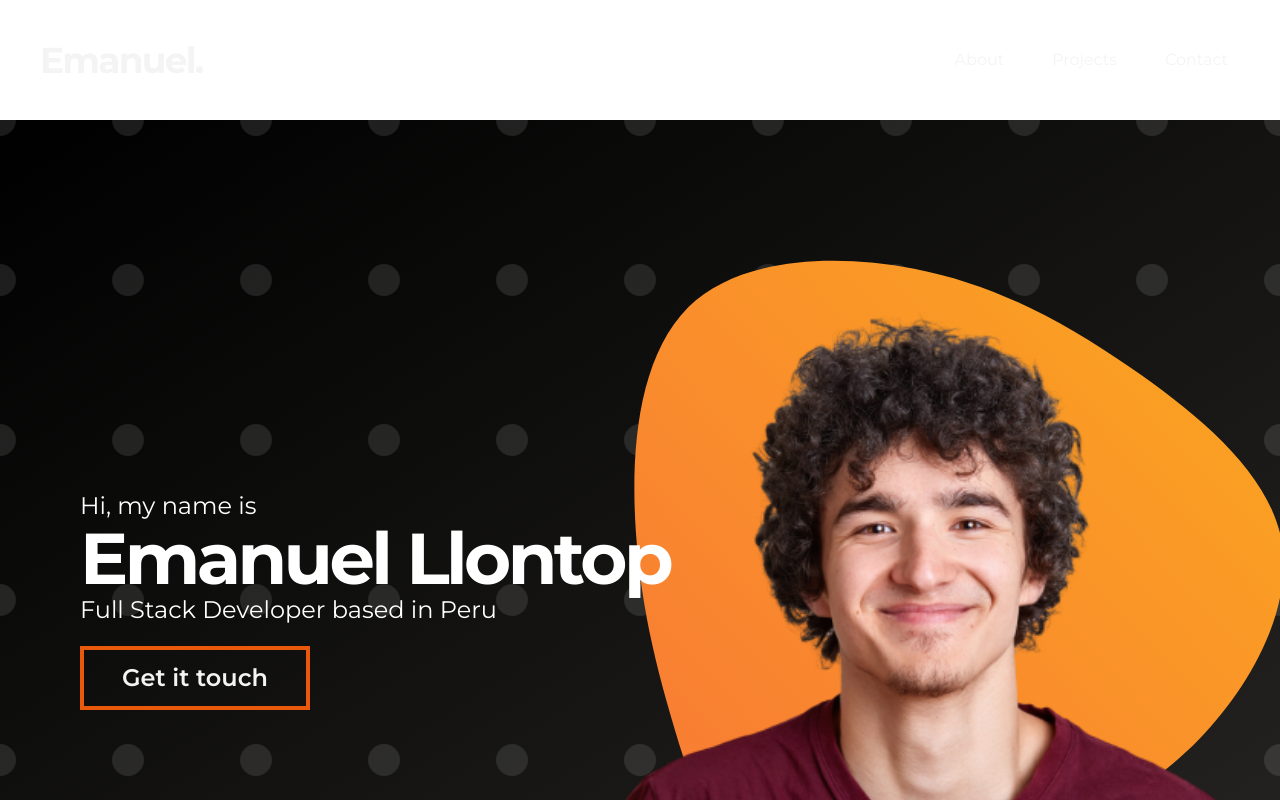
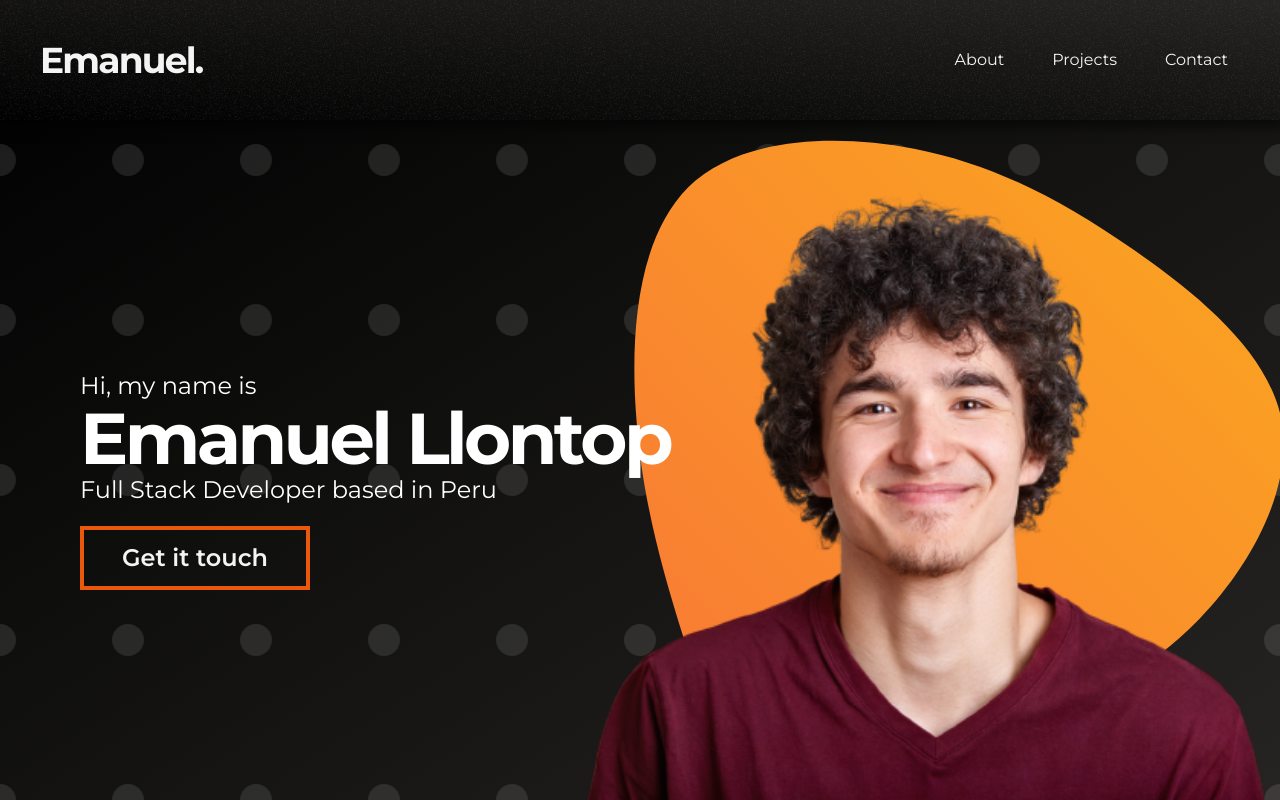
Before and after one commit to WillAvatec/portfolio, a React (Vite) app: page / in a window 1280 px wide. Shown: the top 800 px of the page. Built offline with nearby package versions, Linux system fonts and the light colour scheme.

Commit message:
chore: Uncomment useScroll hook

```diff
--- a/src/components/Header/Header.tsx
+++ b/src/components/Header/Header.tsx
@@ -1,20 +1,18 @@
 import { PropsWithChildren } from "react";
 import NavItem from "./ListItem";
+import useScroll from "../../hooks/useScroll/useScroll";
 
 type HeaderProps = {
   toggleMenu: (value: boolean) => void;
 };
 
 export default function Header({ toggleMenu }: HeaderProps) {
-  /*
   const show = useScroll();
   const shouldShow = show ? "translate-y-0" : "-translate-y-full";
-  This should be used on the header tag
-  */
 
   return (
     <header
-      className={`w-full relative top-0 left-0 z-30 overflow-hidden font-semibold transition-all font-Montserrat text-blackest`}
+      className={`fixed header-bg w-full top-0 left-0 z-30 overflow-hidden font-semibold transition-all font-Montserrat text-blackest ${shouldShow}`}
     >
       <HeaderWrapper>
         <div className="font-black z-10 text-xl sm:text-4xl sm:w-max tracking-tighter transition-transform ease-in-out hover:scale-110">
@@ -67,13 +65,3 @@ const NavBar = ({ toggleMenu }: HeaderProps) => {
     </nav>
   );
 };
-
-/* Protoype for creating reactive background */
-/* const HeaderBackground = () => {
-  return (
-    <div
-      id="header-background"
-      className=" absolute w-full h-full bg-orange-500 transition-colors"
-    ></div>
-  );
-}; */
```
